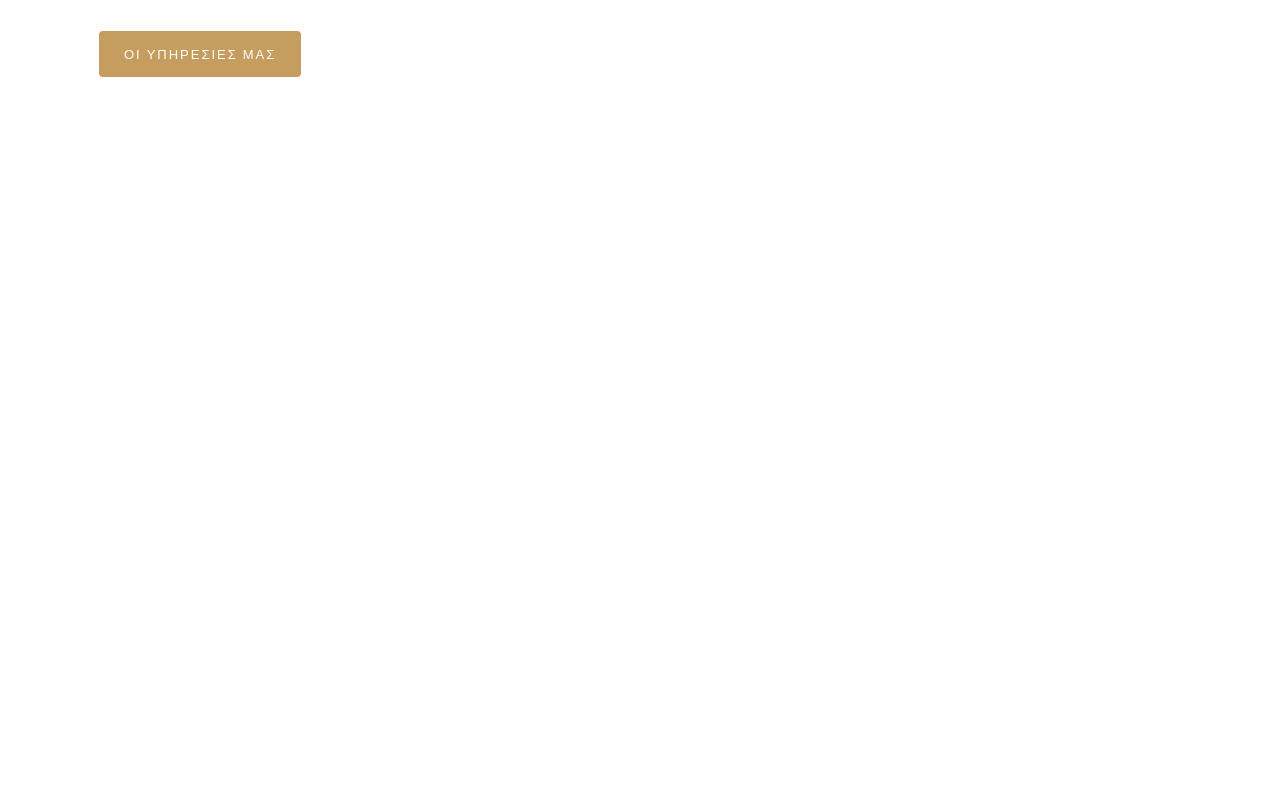
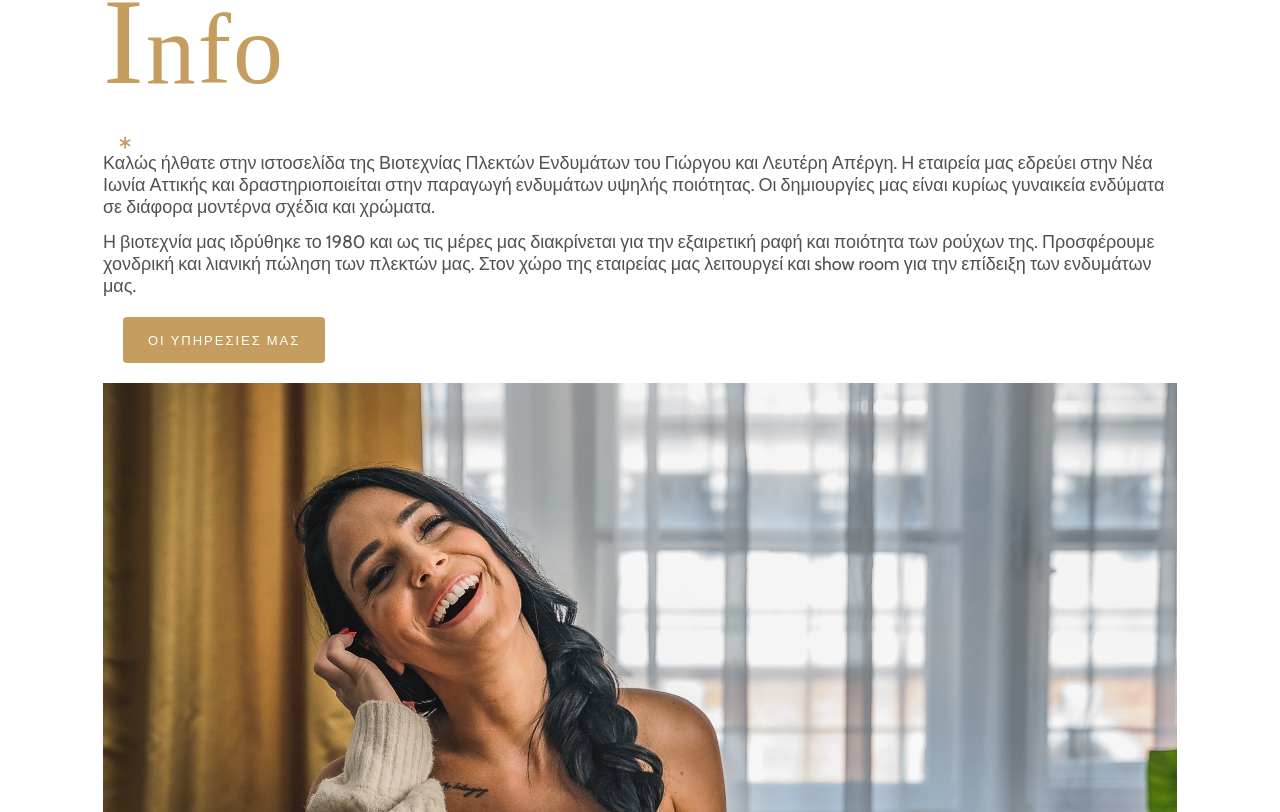
Before and after one commit to mimerkou/apergis-knitwear, a React (Create React App) app: page / in a window 1280 px wide. Shown: the part 868-1680 px from the top of the page. Before the commit the page ends 1600 px from the top, so only its background shows below. Built offline with nearby package versions, Linux system fonts and the light colour scheme; a web font is replaced by a local one.

Commit message:
working on about section

```diff
--- a/src/components/About/About.js
+++ b/src/components/About/About.js
@@ -1,13 +1,47 @@
 import React from 'react';
 import Button from '../Button/Button';
+import image02 from '../../assets/image02.jpg';
 import './About.css';
 
 const About = () => {
   return (
     <section className="about" id="about">
-      <Button path="hero" darkBg={false}>
-        Οι υπηρεσιες μας
-      </Button>
+      <div className="container">
+        <div className="company-info">
+          <div className="company-description padding-right animate-left">
+            <div className="global-headline">
+              <h2 className="sub-headline">
+                <span className="first-letter">I</span>nfo
+              </h2>
+              <h1 className="headline headline-dark">Η εταιρεια μας</h1>
+              <div className="asterisk">
+                <i className="fas fa-asterisk"></i>
+              </div>
+            </div>
+            <p>
+              Καλώς ήλθατε στην ιστοσελίδα της Βιοτεχνίας Πλεκτών Ενδυμάτων του
+              Γιώργου και Λευτέρη Απέργη. Η εταιρεία μας εδρεύει στην Νέα Ιωνία
+              Αττικής και δραστηριοποιείται στην παραγωγή ενδυμάτων υψηλής
+              ποιότητας. Οι δημιουργίες μας είναι κυρίως γυναικεία ενδύματα σε
+              διάφορα μοντέρνα σχέδια και χρώματα.
+            </p>
+            <br />
+            <p>
+              Η βιοτεχνία μας ιδρύθηκε το 1980 και ως τις μέρες μας διακρίνεται
+              για την εξαιρετική ραφή και ποιότητα των ρούχων της. Προσφέρουμε
+              χονδρική και λιανική πώληση των πλεκτών μας. Στον χώρο της
+              εταιρείας μας λειτουργεί και show room για την επίδειξη των
+              ενδυμάτων μας.
+            </p>
+            <Button path="services" darkBg={false}>
+              Οι υπηρεσιες μας
+            </Button>
+          </div>
+          <div className="company-info-img animate-right">
+            <img src={image02} alt="Apergis Knitwear Creation" />
+          </div>
+        </div>
+      </div>
     </section>
   );
 };
```
